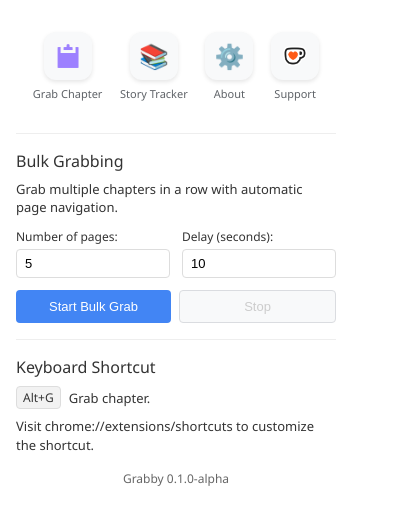
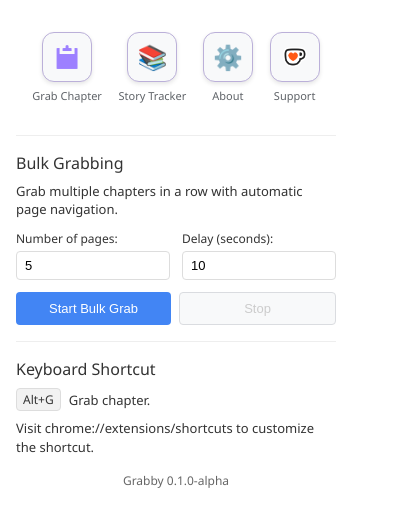
Before and after one commit to crybx/Grabby, a browser extension: page pages/popup.html in a window 400 px wide. Drawn offline with Linux system fonts and the light colour scheme.

Commit message:
slight border on popup icons

```diff
--- a/styles/popup.css
+++ b/styles/popup.css
@@ -47,6 +47,7 @@ h1 {
     justify-content: center;
     transition: all 0.2s ease;
     box-shadow: 0 2px 4px rgba(0, 0, 0, 0.1);
+    border: 1px solid #bbb0d9;
 }
 
 .icon-item:hover .icon-button {
```
